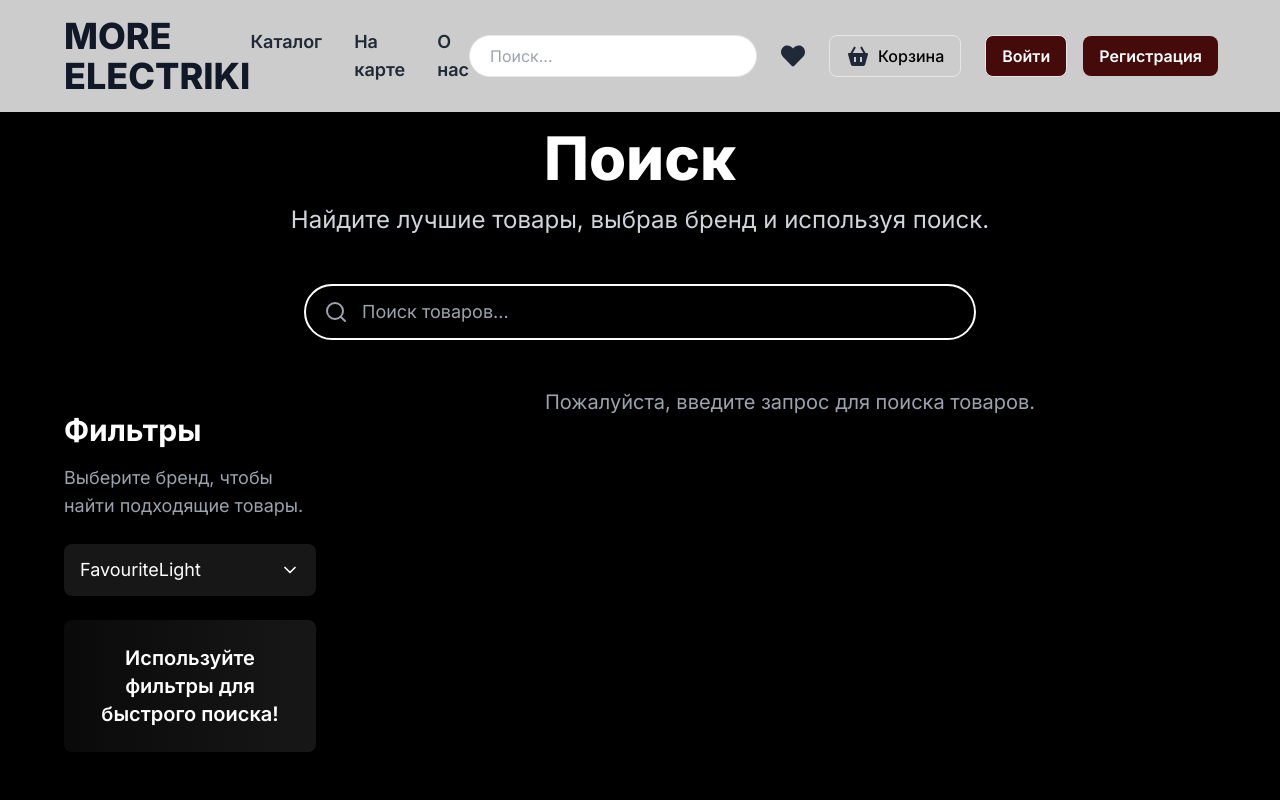
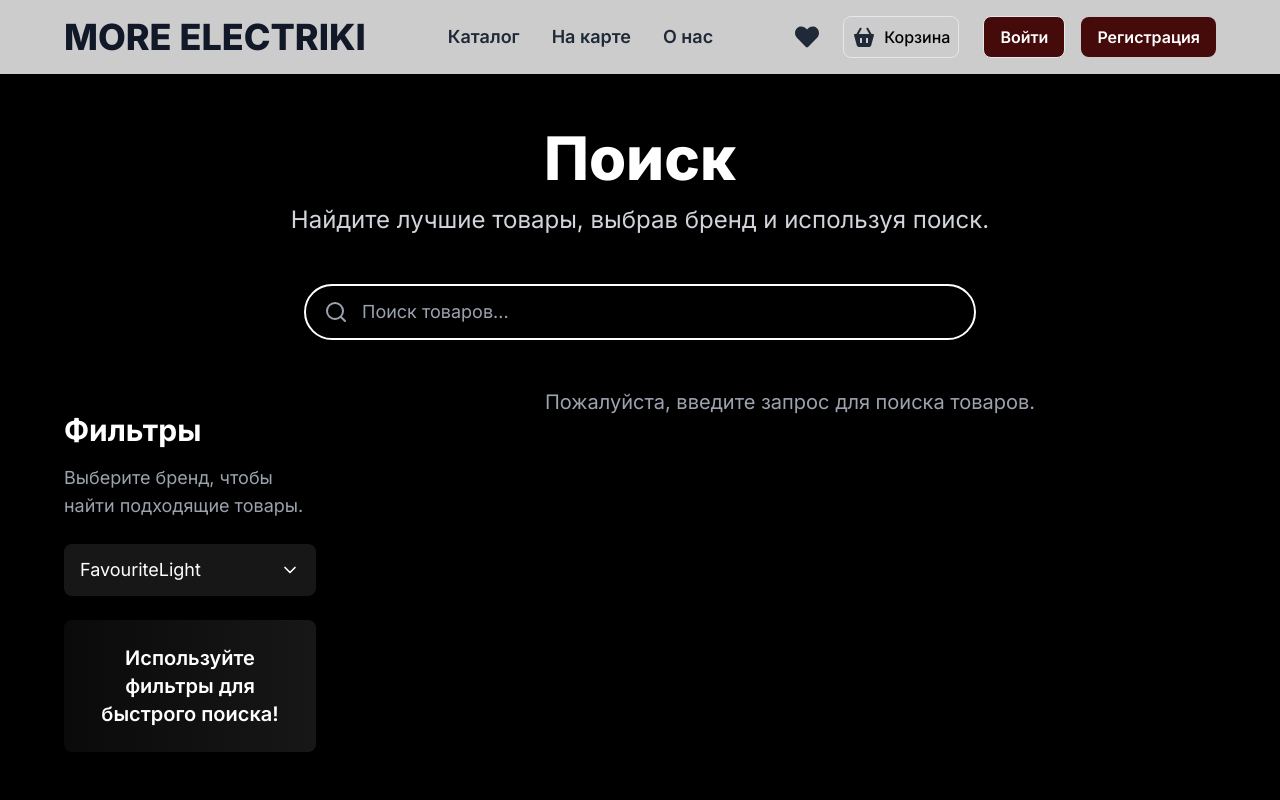
Before and after one commit to Qwerty6790/Moresvet-Main, a Next.js app in the folder MoreE-main/: page /search in a window 1280 px wide. Shown: the top 800 px of the page. Built offline with nearby package versions, Linux system fonts and the light colour scheme.

Commit message:
first commit

```diff
--- a/MoreE-main/src/app/page.tsx
+++ b/MoreE-main/src/app/page.tsx
@@ -57,9 +57,9 @@ export default function Home() {
 
           {/* Hero Button */}
           <div className="mt-10">
-            <button className="px-8 py-3 bg-black hover:bg-gray-800 text-white font-bold text-3xl rounded-full transition duration-300">
+            <a href='/products'><button className="px-8 py-3 bg-black hover:bg-gray-800 text-white font-bold text-3xl rounded-full transition duration-300">
               Перейти в каталог
-            </button>
+            </button></a>
           </div>
         </div>
       </div>
--- a/MoreE-main/src/components/Header.tsx
+++ b/MoreE-main/src/components/Header.tsx
@@ -56,14 +56,8 @@ const Header: React.FC = () => {
 
         {/* Поиск, корзина, избранное */}
         <div className="flex items-center space-x-6">
-          {/* Поиск */}
-          <div className="relative hidden md:block">
-            <input
-              type="text"
-              placeholder="Поиск..."
-              className="border rounded-full px-5 py-2 w-72 focus:outline-none focus:ring-2 focus:ring-blue-500 transition"
-            />
-          </div>
+
+
 
           {/* Избранное */}
           <a href="/liked" className="relative">
@@ -73,9 +67,9 @@ const Header: React.FC = () => {
           {/* Корзина */}
           <div className="relative group">
   <a href="/cart" >
-    <div className="flex items-center border rounded-lg px-4 py-2 hover:shadow-lg cursor-pointer transition">
+    <div className="flex items-center border rounded-lg px-2 py-2 hover:shadow-lg cursor-pointer transition">
       <BiSolidBasket size={24} className="text-gray-800" />
-      <span className="ml-2 text-black font-medium">Корзина</span>
+      <span className="ml-2 text-black max-md:hidden font-medium">Корзина</span>
       {cartCount > 0 && (
         <span className="absolute -top-1 -right-2 bg-red-500 text-white text-xs w-5 h-5 flex items-center justify-center rounded-full">
           {cartCount}
@@ -88,13 +82,13 @@ const Header: React.FC = () => {
           {/* Авторизация */}
           <div className="hidden md:flex items-center space-x-4">
             <a
-              href="/login"
+              href="auth/login"
               className="border px-4 py-2 rounded-lg bg-red-950  font-semibold hover:bg-red-800 hover:text-white transition"
             >
               Войти
             </a>
             <a
-              href="/register"
+              href="auth/register"
               className="bg-red-950 text-white px-4 py-2 rounded-lg font-semibold hover:bg-red-800 transition"
             >
               Регистрация
@@ -131,7 +125,7 @@ const Header: React.FC = () => {
 
       {/* Menu Links */}
       <div className="flex flex-col px-6 space-y-4 mt-6 text-lg">
-        <a href="/catalog" className="hover:text-blue-400 flex items-center space-x-2 transition duration-300">
+        <a href="/porducts" className="hover:text-blue-400 flex items-center space-x-2 transition duration-300">
           <Menu />
           <span>Каталог</span>
         </a>
@@ -148,7 +142,7 @@ const Header: React.FC = () => {
         <a href="/orders" className="hover:text-blue-400 transition duration-300">
           Мои заказы
         </a>
-        <a href="/login" className="hover:text-blue-400 transition duration-300">
+        <a href="auth/register" className="hover:text-blue-400 transition duration-300">
           Войти
         </a>
       </div>
```
